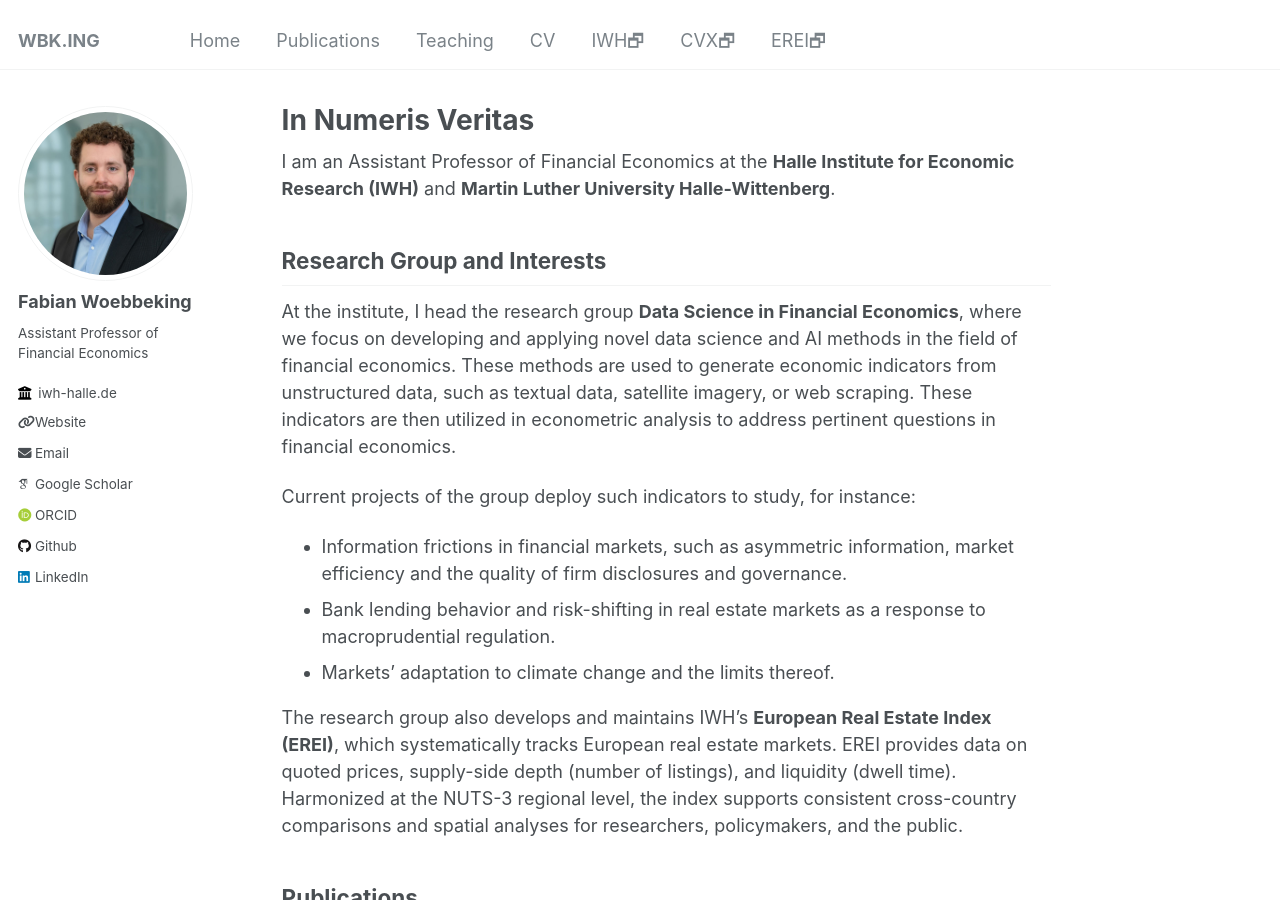
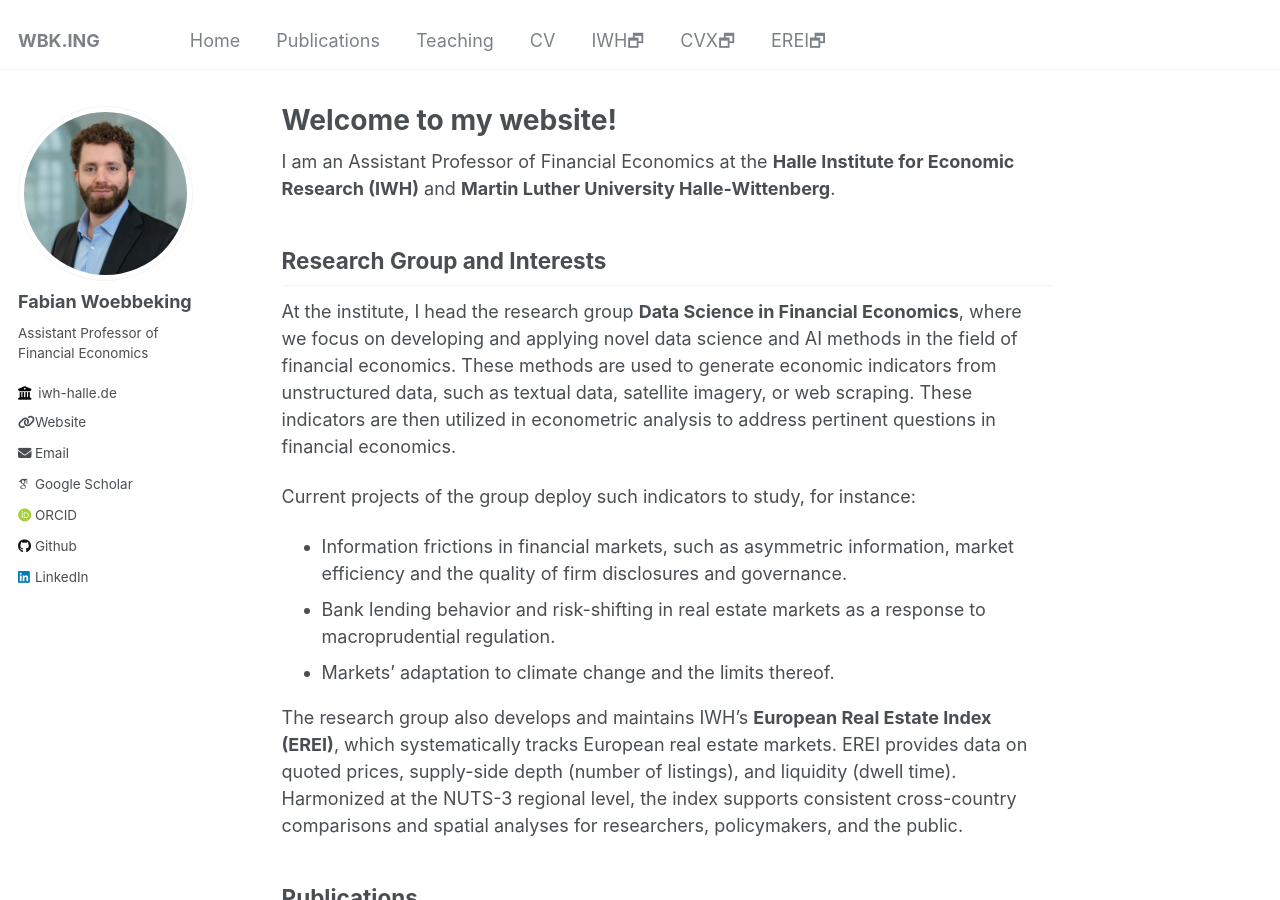
Before and after one commit to cafawo/cafawo.github.io, a Jekyll site: the page built from _pages/about.md, in a window 1280 px wide and 900 px high. Built offline with Jekyll 4.4.1, drawn with Linux system fonts in a browser that asks for light colours; some web fonts are replaced.

Commit message:
Update about.md

```diff
--- a/_pages/about.md
+++ b/_pages/about.md
@@ -1,6 +1,6 @@
 ---
 permalink: /
-title: "In Numeris Veritas"
+title: "Welcome to my website!"
 author_profile: true
 redirect_from:
   - /about/
```
